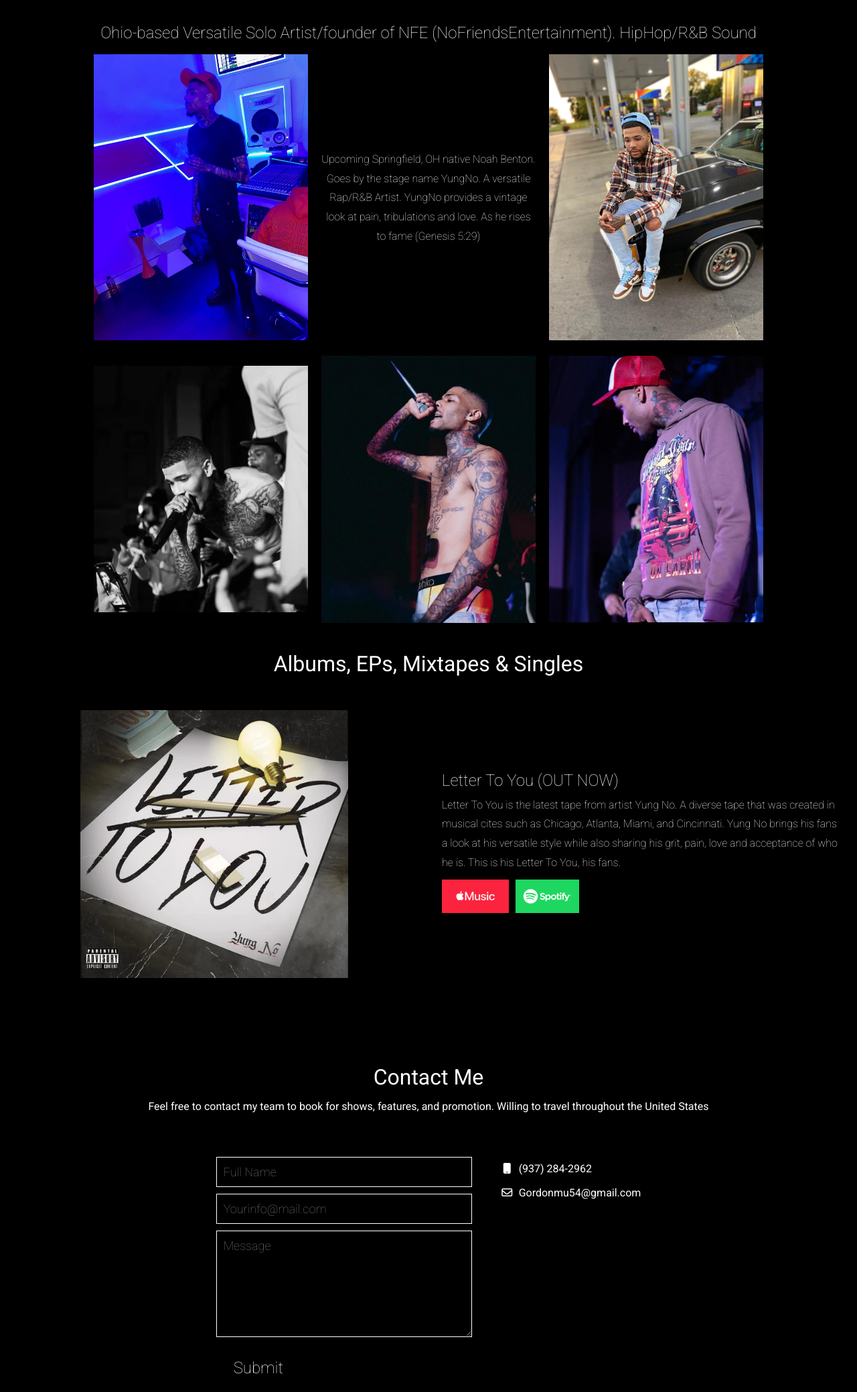
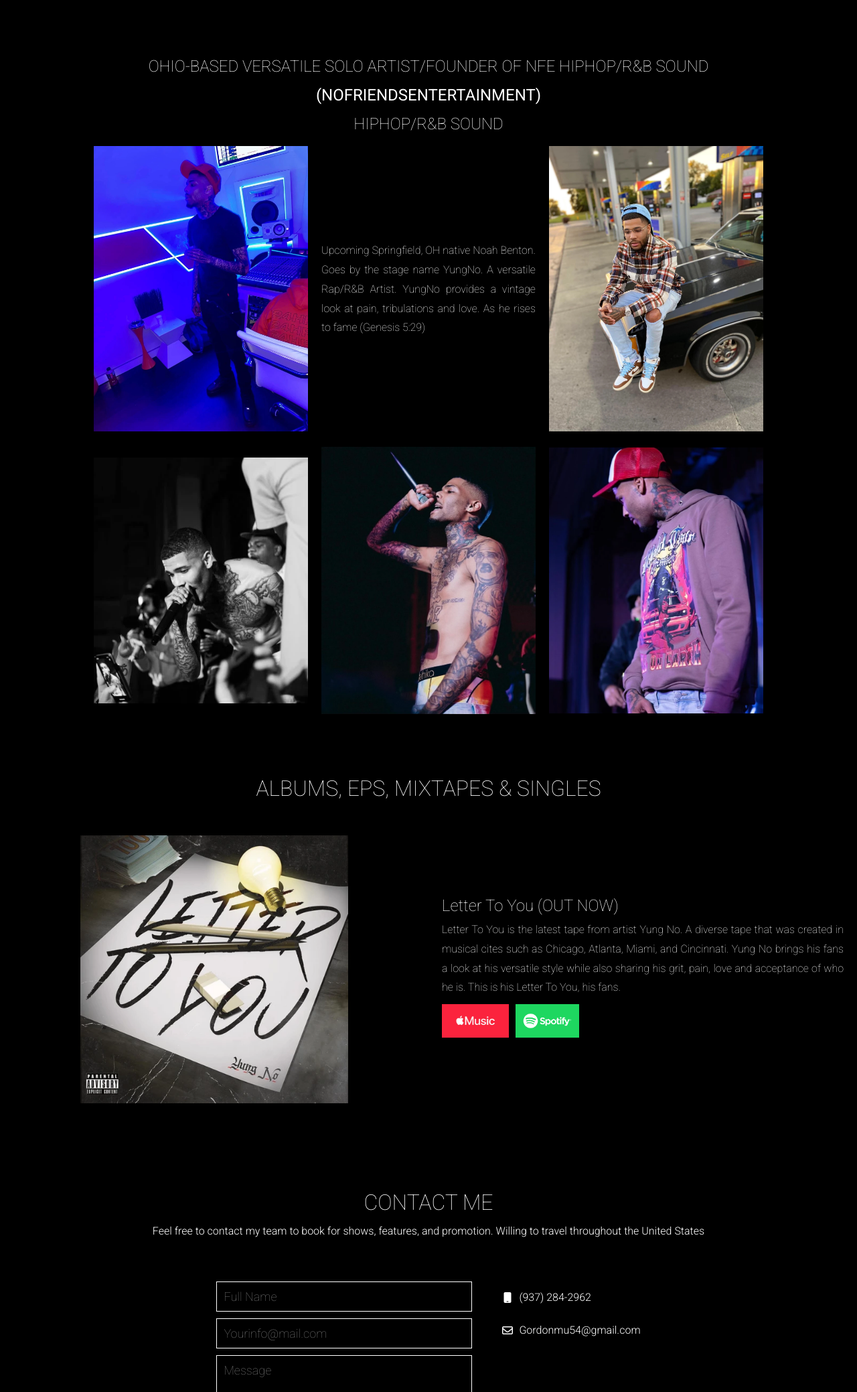
Before and after one commit to boreycutts/yungno, a website: page views/index.html in a window 1280 px wide. Shown: the part 952-3030 px from the top of the page at 67% size. Drawn offline with nearby package versions, Linux system fonts and the light colour scheme; files that its build step writes are made by us from their sources; files whose address does not match are found by name.

Commit message:
Fixed fonts

```diff
--- a/client/components/albums/albums.html
+++ b/client/components/albums/albums.html
@@ -1,5 +1,6 @@
+<div class="work">
     <div class="home__section">
-    <div class="text--large">Albums, EPs, Mixtapes & Singles</div>
+        <div class="text--large text--lighter">ALBUMS, EPS, MIXTAPES & SINGLES</div>
     </div>
 
     <div class="flex-set flex--wrap flex--row flex--align-items-center flex--content-center">
@@ -8,7 +9,7 @@
         </div>
         <div class="home__container-half">
             <div class="text--medium text--lighter">Letter To You (OUT NOW)</div>
-        <p class="text--lighter">Letter To You is the latest tape from artist Yung No. A diverse tape that was created in musical cites such as Chicago, Atlanta, Miami, and Cincinnati. Yung No brings his fans a look at his versatile style while also sharing his grit, pain, love and acceptance of who he is. This is his Letter To You, his fans.</p>
+            <p class="text--lighter text--justify">Letter To You is the latest tape from artist Yung No. A diverse tape that was created in musical cites such as Chicago, Atlanta, Miami, and Cincinnati. Yung No brings his fans a look at his versatile style while also sharing his grit, pain, love and acceptance of who he is. This is his Letter To You, his fans.</p>
             <div class="flex-set flex--row flex--align-items-center">
                 <a href="https://music.apple.com/us/album/letter-to-you/1624744015" target="_blank">
                     <img class="image--music" src="images/apple.png" alt="apple music">
@@ -19,3 +20,4 @@
             </div>
         </div>
     </div>
+</div>
--- a/client/components/contact/contact.html
+++ b/client/components/contact/contact.html
@@ -1,7 +1,7 @@
 <div class="contact flex-set flex--column flex--align-items-center">
     <div class="contact__section">
-        <div class="text--large">Contact Me</div>
-        <div class="text--small">Feel free to contact my team to book for shows, features, and promotion. Willing to travel throughout the United States</div>
+        <div class="text--large text--lighter">CONTACT ME</div>
+        <div class="text--small text--light">Feel free to contact my team to book for shows, features, and promotion. Willing to travel throughout the United States</div>
     </div>
 
     <div class="contact__container flex-set flex--column">
@@ -10,13 +10,13 @@
                 <div class="image--icon">
                     <i class="fa-solid fa-mobile"></i>
                 </div>
-                <div class="contact__info">(937) 284-2962</div>
+                <div class="contact__info text--light">(937) 284-2962</div>
             </div>
             <div class="flex-set flex--row flex--align-items-center">
                 <div class="image--icon">
                     <i class="fa-regular fa-envelope"></i>
                 </div>
-                <div class="contact__info">Gordonmu54@gmail.com</div>
+                <div class="contact__info text--light">Gordonmu54@gmail.com</div>
             </div>
         </div>
 
@@ -31,13 +31,13 @@
                     <div class="image--icon">
                         <i class="fa-solid fa-mobile"></i>
                     </div>
-                    <div class="contact__info">(937) 284-2962</div>
+                    <div class="contact__info text--light">(937) 284-2962</div>
                 </div>
                 <div class="flex-set flex--row flex--align-items-center">
                     <div class="image--icon">
                         <i class="fa-regular fa-envelope"></i>
                     </div>
-                    <div class="contact__info">Gordonmu54@gmail.com</div>
+                    <div class="contact__info text--light">Gordonmu54@gmail.com</div>
                 </div>
             </div>
         </div>
--- a/client/components/photos/photos.html
+++ b/client/components/photos/photos.html
@@ -1,9 +1,20 @@
 <div class="photos" class="flex-set flex--column flex--align-items-center">
-    <p style="text-align: center;" class="text--medium text--lighter">Ohio-based Versatile Solo Artist/founder of NFE (NoFriendsEntertainment). HipHop/R&B Sound</p>
+    <div class="desktop-only flex--column">
+        <p style="text-align: center;" class="text--medium text--lighter">OHIO-BASED VERSATILE SOLO ARTIST/FOUNDER OF NFE HIPHOP/R&B SOUND</p>
+        <p style="text-align: center;" class="text--medium">(NOFRIENDSENTERTAINMENT)</p>
+        <p style="text-align: center;" class="text--medium text--lighter">HIPHOP/R&B SOUND</p>
+    </div>
+    <div class="mobile-only flex--column">
+        <p class="text--medium text--lighter text--justify">OHIO-BASED VERSATILE SOLO ARTIST/FOUNDER OF NFE</p>
+        <p class="text--medium text--left">(NO </p>
+        <p class="text--medium text--left">FRIENDS</p>
+        <p class="text--medium text--left">ENTERTAINMENT)</p>
+        <p class="text--medium text--lighter text--justify">HIPHOP/R&B SOUND</p>
+    </div>
 
     <div class="flex-set flex--wrap flex--row flex--align-items-center flex--content-center">
         <div class="photos__container-third mobile-only">
-            <p class="text--lighter text--center">Upcoming Springfield, OH native Noah Benton. Goes by the stage name YungNo. A versatile Rap/R&B Artist. YungNo provides a vintage look at pain, tribulations and love. As he rises to fame (Genesis 5:29)</p>
+            <p class="text--lighter text--justify">Upcoming Springfield, OH native Noah Benton. Goes by the stage name YungNo. A versatile Rap/R&B Artist. YungNo provides a vintage look at pain, tribulations and love. As he rises to fame (Genesis 5:29)</p>
         </div>
 
         <div class="photos__container-third">
@@ -11,7 +22,7 @@
         </div>
 
         <div class="photos__container-third desktop-only">
-            <p class="text--lighter text--center">Upcoming Springfield, OH native Noah Benton. Goes by the stage name YungNo. A versatile Rap/R&B Artist. YungNo provides a vintage look at pain, tribulations and love. As he rises to fame (Genesis 5:29)</p>
+            <p class="text--lighter text--justify">Upcoming Springfield, OH native Noah Benton. Goes by the stage name YungNo. A versatile Rap/R&B Artist. YungNo provides a vintage look at pain, tribulations and love. As he rises to fame (Genesis 5:29)</p>
         </div>
 
         <div class="photos__container-third">
--- a/sass/base/_typography.scss
+++ b/sass/base/_typography.scss
@@ -4,6 +4,14 @@
     &--link {
         color: inherit;
         overflow-wrap: break-word;
+    }
+
+    &--justify {
+        text-align: justify;
+    }
+
+    &--center {
+        text-align: left;
     }
 
     &--center {
--- a/sass/main.scss
+++ b/sass/main.scss
@@ -23,6 +23,7 @@
 @import "pages/contact";
 @import "pages/home";
 @import "pages/photos";
+@import "pages/work";
 
 // themes
 @import "themes/theme";
--- a/sass/pages/_photos.scss
+++ b/sass/pages/_photos.scss
@@ -2,13 +2,15 @@
     max-width: 1060px;
     width: calc(100vw - 100px);
     min-width: 200px;
+    padding-top: 50px;
 
     &__container-third {
         width: calc(33% - 30px);
         padding: 10px;
 
         @media (max-width: $mobile-cutoff) {
-            width: 80%;
+            width: 90%;
+            padding-top: 0;
         }
     }
 }
--- /dev/null
+++ b/sass/pages/_work.scss
@@ -0,0 +1,3 @@
+.work {
+    padding-top: 50px;
+}
```
Also changed, not shown: client/css/main.css, 1 other file. Lines whose indentation alone changed are shown as unchanged.
